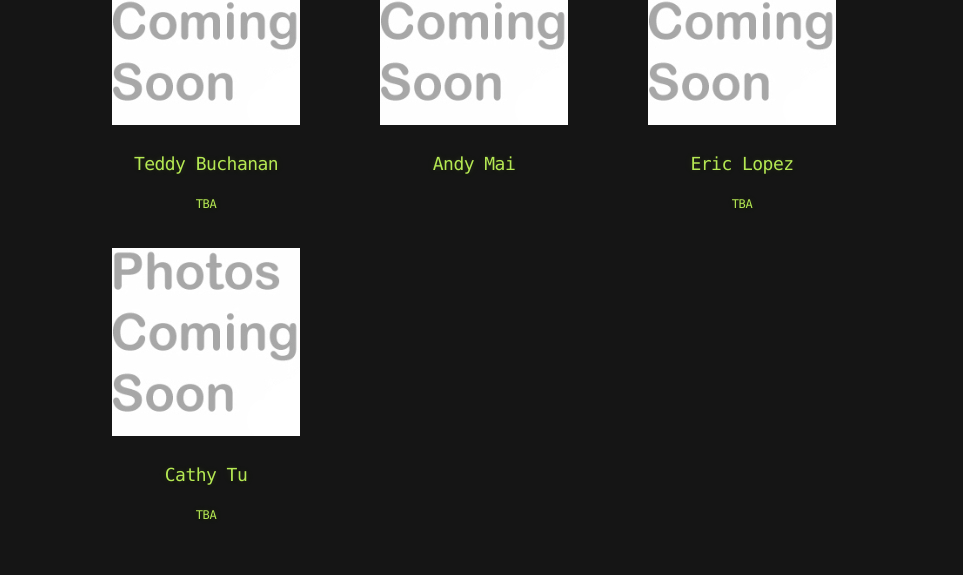
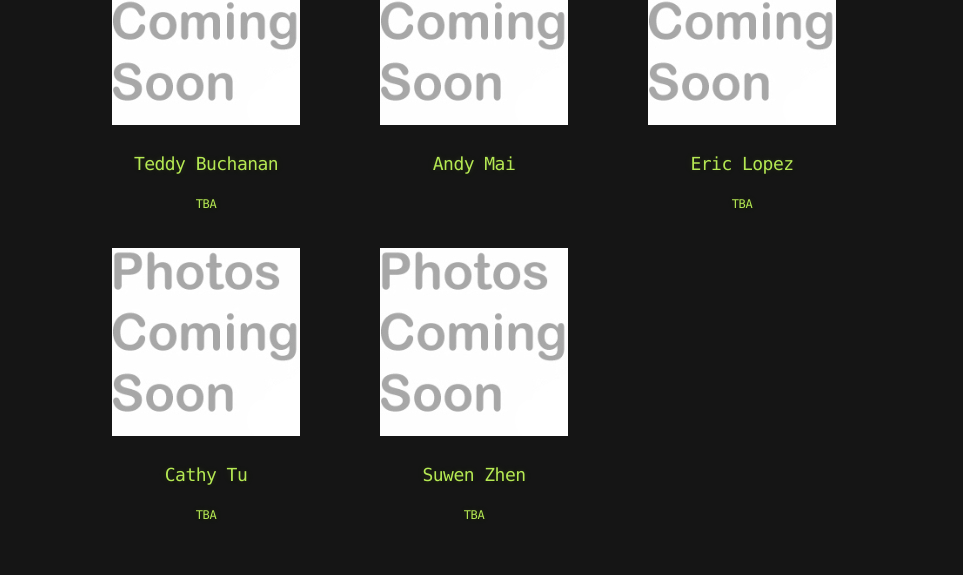
Before and after one commit to SirJoel/HackClub-Website, a plain HTML site: page members.html in a window 1280 px wide. Shown: the part 2887-3462 px from the top of the page, without its empty margins (158-1121 px from the left). Drawn offline with Linux system fonts and the light colour scheme.

Commit message:
added new member and fixed tab

```diff
--- a/members.html
+++ b/members.html
@@ -43,10 +43,7 @@
 		       	<form  action = "https://docs.google.com/forms/d/1qU0cJpiMNGI6_vEet_eH1FW_cljlBtVKuIt285FENTQ/viewform" target="_blank"><input type="submit" value="Apply Here" class="btn"></form>
 		    </section>
             	<h2>Meet The Hack Club Team</h2>
-
-
 		        <ul id="team">
-
 		            <li>
 		                <img alt="Matthew Gaim" src="images/member_photos/matthew.jpg">
 		                <h3>Matthew Gaim</h3>
@@ -214,9 +211,14 @@
 		                <h3>Cathy Tu</h3>
 		                <h5>TBA</h5>
 					</li>
+
+					<li>
+		                <img alt=" Suwen Zhen" src="images/member_photos/no_photo.jpg">
+		                <h3>Suwen Zhen</h3>
+		                <h5>TBA</h5>
+					</li>
 				</ul>
 			</main>
-
 		<footer>
 			<section id="sponsors">
 				<h3>Thanks to Our Sponsors!</h3>
@@ -224,9 +226,6 @@
 				<img class="sponsor_pic" src="/images/asset/logos/digital_ocean/DO_Logo_Horizontal_Blue.png" />
 				<img class="sponsor_pic" src="/images/asset/logos/branch_metrics/branchMetrics.png">
 			</section>
-		</section>
-
-
         <ul id="footer_links">
 			<li><a href="https://www.github.com/HackClub-SLHS">Github</a></li>
             <li><a href="https://www.hackedu.us">HackEDU</a></li>
```
Lines whose indentation alone changed are shown as unchanged.
